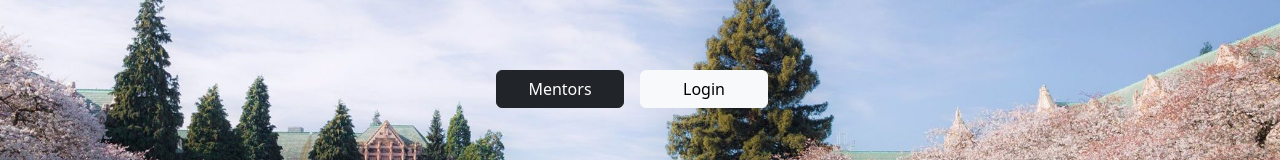
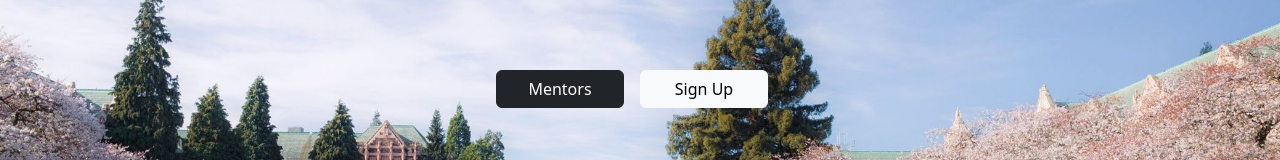
Before and after one commit to meganjchiang/info340proj, a React (Create React App) app: page /home in a window 1280 px wide. Shown: the part 442-602 px from the top of the page. Built offline with nearby package versions, Linux system fonts and the light colour scheme; no server answers.

Commit message:
another fix lol

```diff
--- a/src/components/Home.js
+++ b/src/components/Home.js
@@ -13,7 +13,7 @@
         <h1 className="page-title">HUSKY2HUSKY</h1>
         <div className="text-center">
           <Link to="/mentors" className="btn btn-dark mt-auto">Mentors</Link>
-          <Link to="/login" className="btn btn-light mt-auto">Login</Link>
+          <Link to="/login" className="btn btn-light mt-auto">Sign Up</Link>
         </div>
       </main>
 
```
